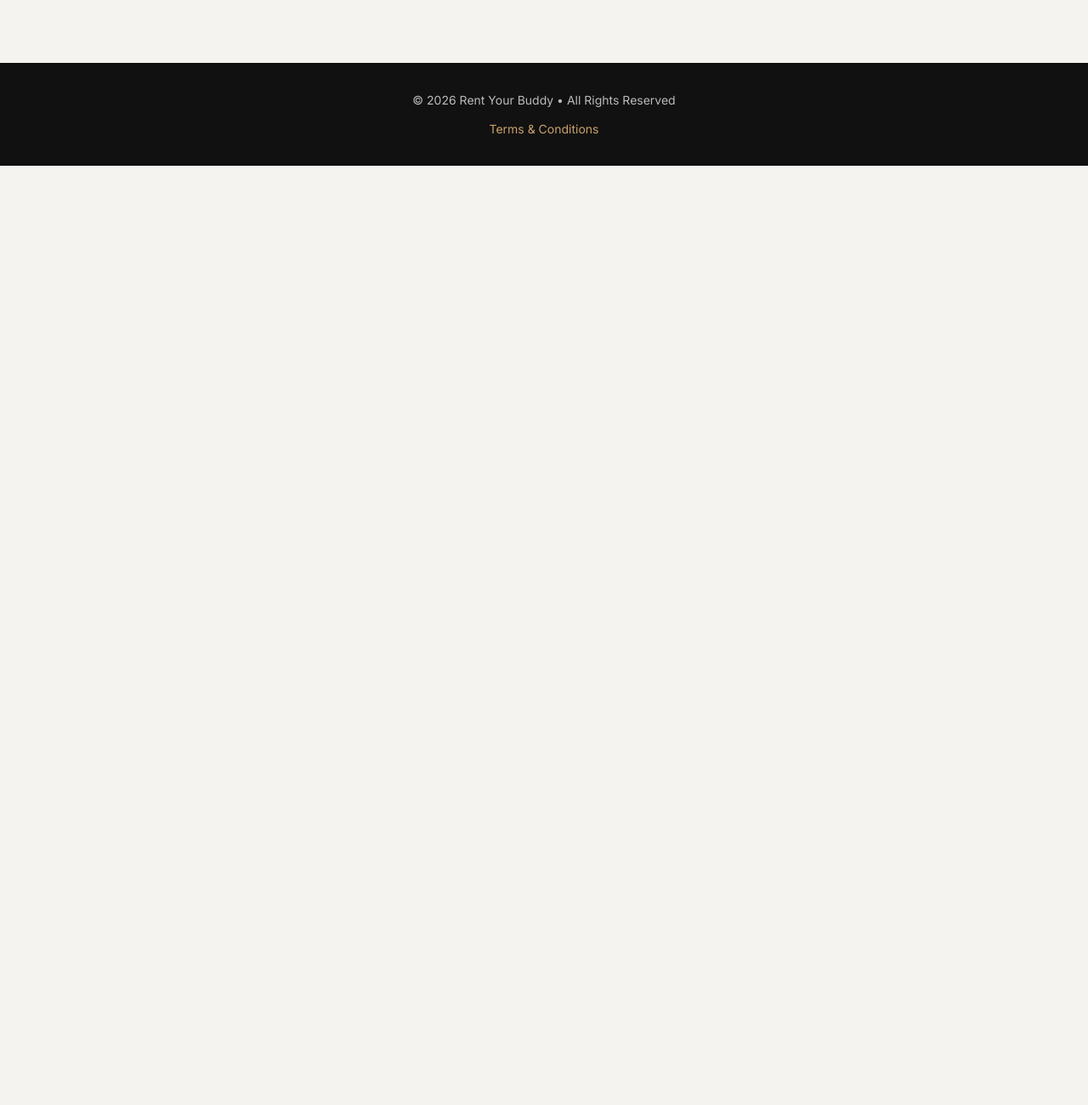
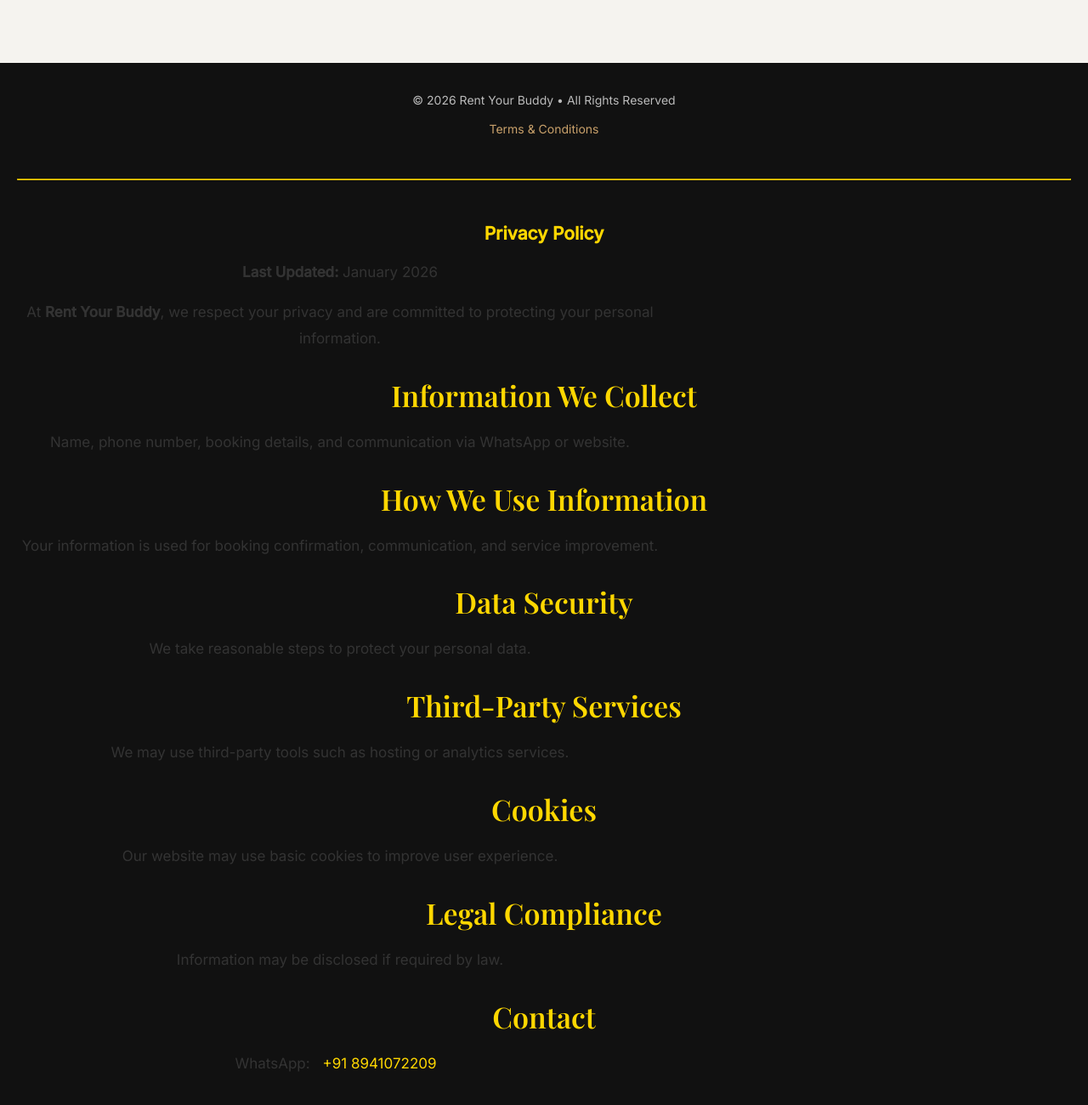
Before and after one commit to Abhi20030/rent-your-buddy, a plain HTML site: page index.html in a window 1280 px wide. Shown: the part 1093-2393 px from the top of the page at 85% size. Before the commit the page ends 1288 px from the top, so only its background shows below. Drawn offline with nearby package versions, Linux system fonts and the light colour scheme.

Commit message:
Add privacy policy section to index.html
Added a privacy policy section detailing information collection, usage, security, third-party services, cookies, legal compliance, and contact information.

```diff
--- a/index.html
+++ b/index.html
@@ -130,7 +130,36 @@
 
 <footer>
   © 2026 Rent Your Buddy • All Rights Reserved <br><br>
-  <a href="terms.html">Terms & Conditions</a>
+  <a href="terms.html">Terms & Conditions</a><hr style="margin:50px 0; border-color:gold;">
+
+<section id="privacy-policy">
+  <h1 style="color:gold;">Privacy Policy</h1>
+  <p><strong>Last Updated:</strong> January 2026</p>
+
+  <p>At <strong>Rent Your Buddy</strong>, we respect your privacy and are committed to protecting your personal information.</p>
+
+  <h2 style="color:gold;">Information We Collect</h2>
+  <p>Name, phone number, booking details, and communication via WhatsApp or website.</p>
+
+  <h2 style="color:gold;">How We Use Information</h2>
+  <p>Your information is used for booking confirmation, communication, and service improvement.</p>
+
+  <h2 style="color:gold;">Data Security</h2>
+  <p>We take reasonable steps to protect your personal data.</p>
+
+  <h2 style="color:gold;">Third-Party Services</h2>
+  <p>We may use third-party tools such as hosting or analytics services.</p>
+
+  <h2 style="color:gold;">Cookies</h2>
+  <p>Our website may use basic cookies to improve user experience.</p>
+
+  <h2 style="color:gold;">Legal Compliance</h2>
+  <p>Information may be disclosed if required by law.</p>
+
+  <h2 style="color:gold;">Contact</h2>
+  <p>WhatsApp: <a style="color:gold;" href="https://wa.me/918941072209">+91 8941072209</a></p>
+</section>
+
 </footer>
 
 </body>
```
